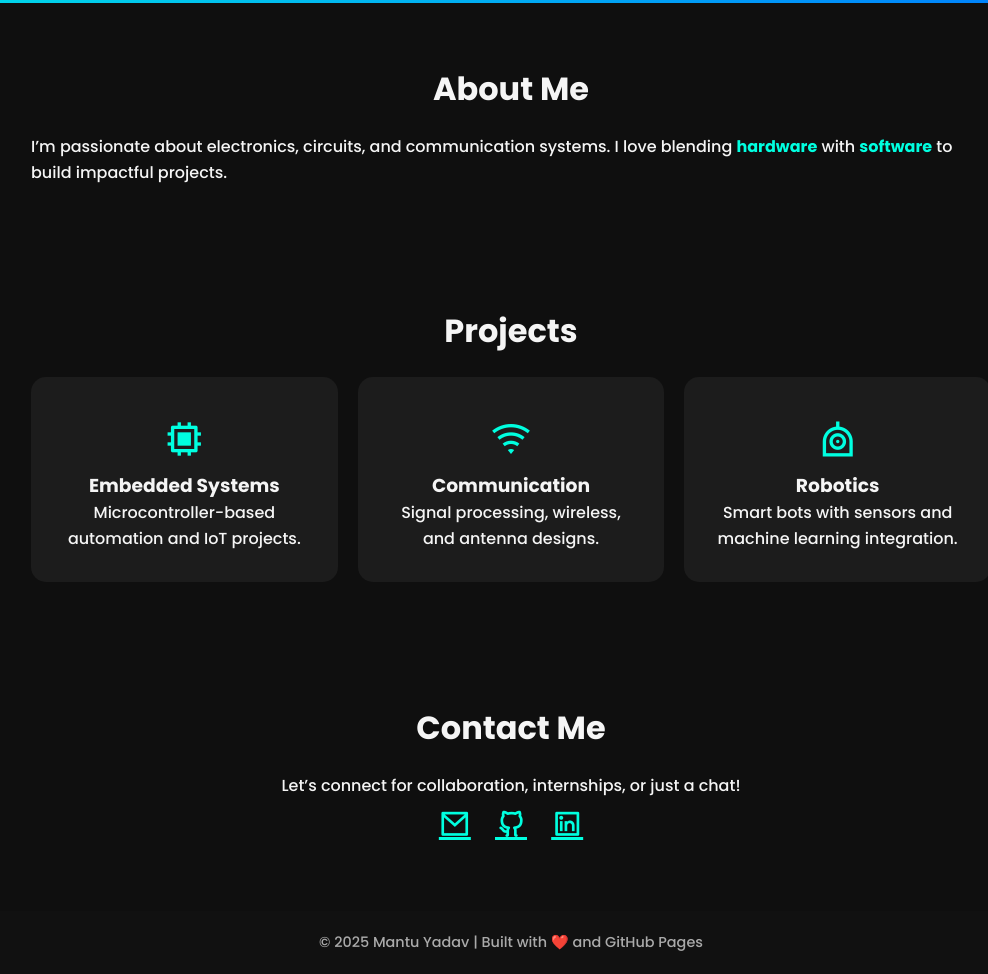
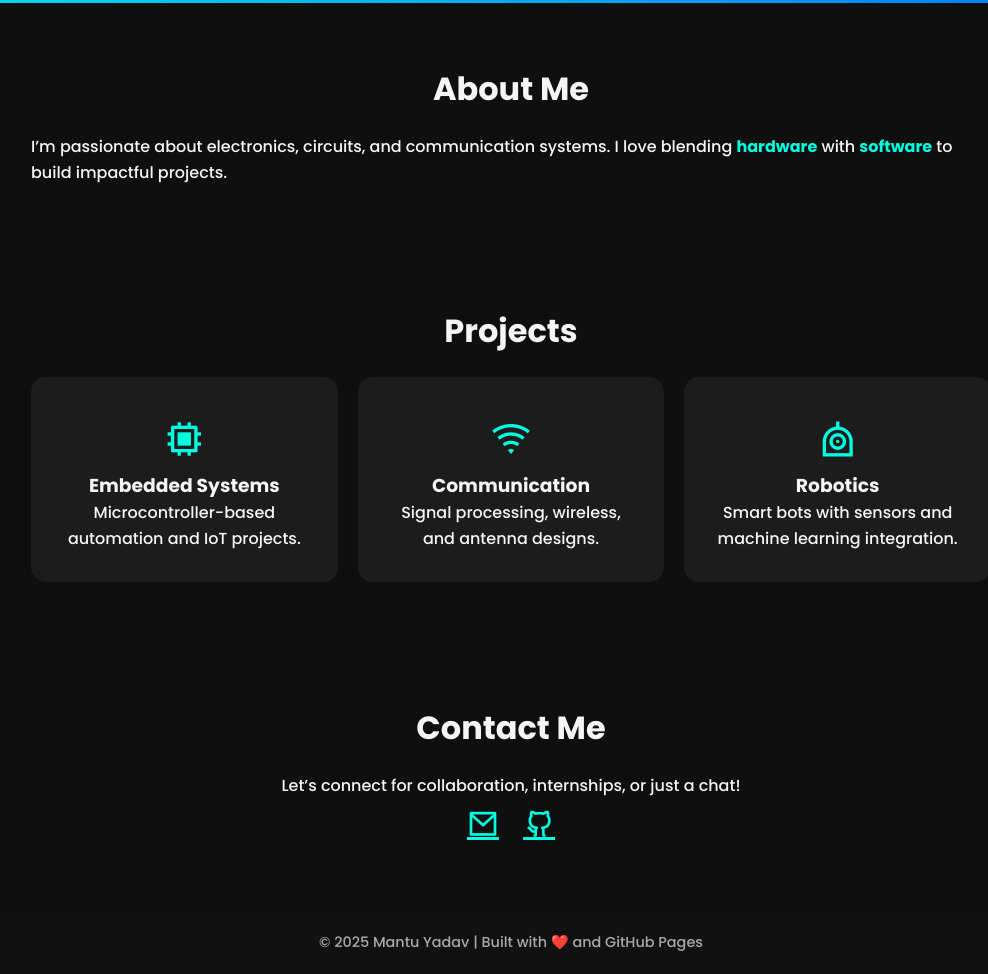
Before and after one commit to spicymontu/montu.github.io, a plain HTML site: page index.html in a window 1280 px wide. Shown: the part 399-1373 px from the top of the page, without its empty margins (129-1117 px from the left). Drawn offline with nearby package versions, Linux system fonts and the light colour scheme.

Commit message:
Update index.html

```diff
--- a/index.html
+++ b/index.html
@@ -55,7 +55,6 @@
     <div class="socials">
       <a href="spicymontu@hotmail.com"><i class="ri-mail-line"></i></a>
       <a href="https://github.com/spicymontu" target="_blank"><i class="ri-github-line"></i></a>
-      <a href="https://linkedin.com/in/yourlinkedin" target="_blank"><i class="ri-linkedin-box-line"></i></a>
     </div>
   </section>
 
```
